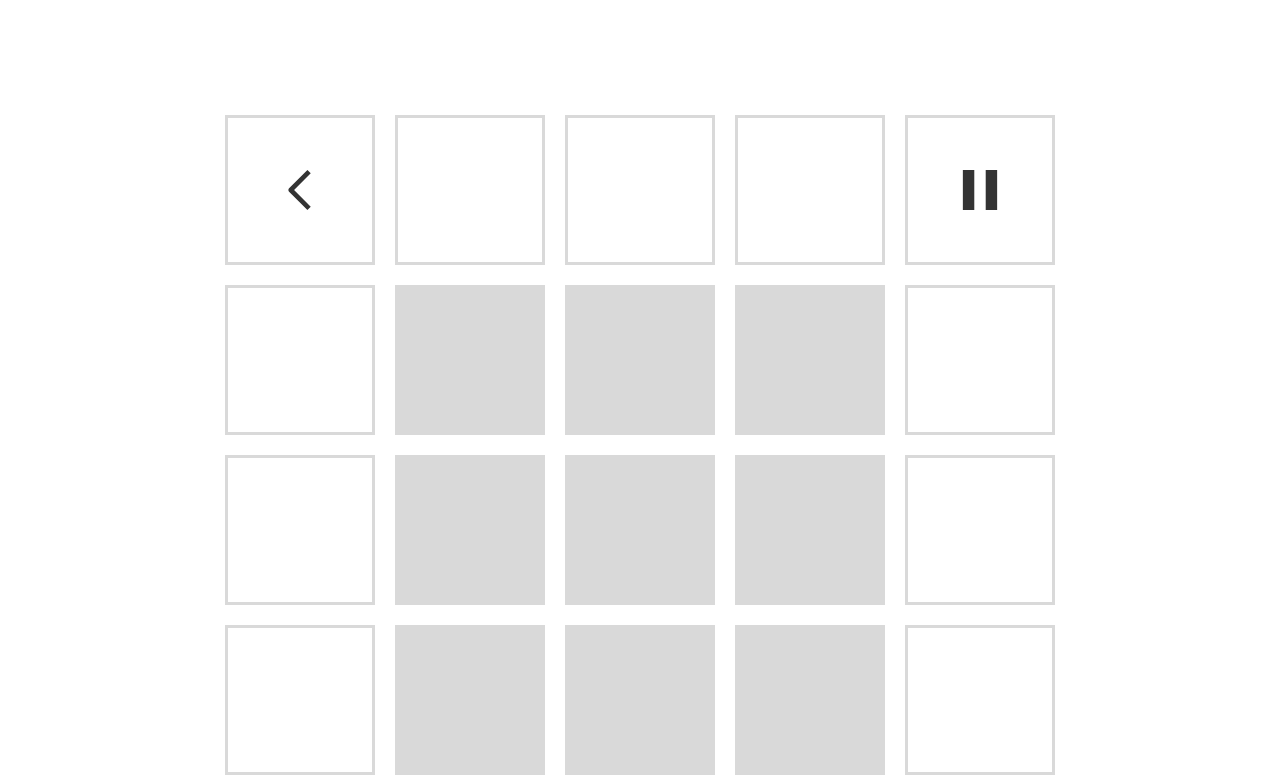
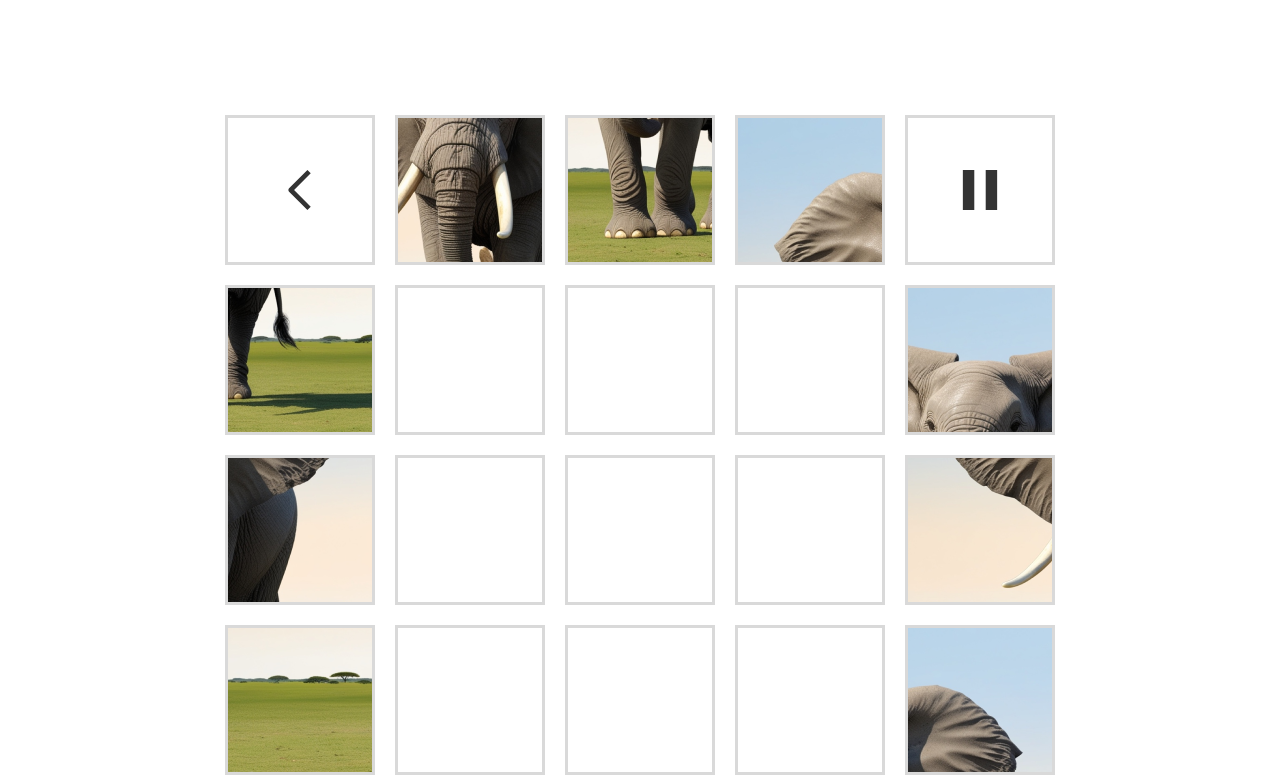
Before and after one commit to fnfn0901/HCI-EyeTrackPuzzle-Frontend, a plain HTML site: page GameView.html in a window 1280 px wide. Shown: the part 159-934 px from the top of the page. Drawn offline with Linux system fonts and the light colour scheme.

Commit message:
fix: 수정된 버전의 UI 완성

```diff
--- a/GameView.html
+++ b/GameView.html
@@ -24,31 +24,31 @@
             <div class="grid-item back-button">
                 <img src="images/Back.svg" alt="Back" onclick="goBack()">
             </div>
-            <div class="grid-item"></div>
-            <div class="grid-item"></div>
-            <div class="grid-item"></div>
+            <div class="grid-item puzzle-slot"></div>
+            <div class="grid-item puzzle-slot"></div>
+            <div class="grid-item puzzle-slot"></div>
             <div class="grid-item pause-button">
                 <img src="images/Pause.svg" alt="Pause" onclick="togglePause()">
             </div>
 
             <!-- 퍼즐 담는 영역 -->
+            <div class="grid-item puzzle-slot"></div>
+            <div class="grid-item"></div>
+            <div class="grid-item"></div>
             <div class="grid-item"></div>
             <div class="grid-item puzzle-slot"></div>
-            <div class="grid-item puzzle-slot"></div>
+
             <div class="grid-item puzzle-slot"></div>
             <div class="grid-item"></div>
-
+            <div class="grid-item"></div>
             <div class="grid-item"></div>
             <div class="grid-item puzzle-slot"></div>
-            <div class="grid-item puzzle-slot"></div>
+
             <div class="grid-item puzzle-slot"></div>
             <div class="grid-item"></div>
-
+            <div class="grid-item"></div>
             <div class="grid-item"></div>
             <div class="grid-item puzzle-slot"></div>
-            <div class="grid-item puzzle-slot"></div>
-            <div class="grid-item puzzle-slot"></div>
-            <div class="grid-item"></div>
         </div>
 
         <!-- 성공/실패 버튼 -->
--- a/js/gameview.js
+++ b/js/gameview.js
@@ -106,11 +106,25 @@ window.onload = () => {
     alertBox.style.display = 'none';
     startStopwatch(); // 페이지 로드 시 타이머 시작
 
-    const puzzlePieces = Array.from(document.querySelectorAll('.puzzle-piece'));
-    const shuffledPieces = puzzlePieces.sort(() => Math.random() - 0.5);
+    const puzzleSlots = Array.from(document.querySelectorAll('.puzzle-slot'));
+    const images = [
+        'images/elephant01.png',
+        'images/elephant02.png',
+        'images/elephant03.png',
+        'images/elephant04.png',
+        'images/elephant05.png',
+        'images/elephant06.png',
+        'images/elephant07.png',
+        'images/elephant08.png',
+        'images/elephant09.png'
+    ];
 
-    // 퍼즐 조각 랜덤 배치
-    const gridContainer = document.querySelector('.grid-container');
-    shuffledPieces.forEach(piece => gridContainer.appendChild(piece));
+    const shuffledImages = images.sort(() => Math.random() - 0.5); // 이미지 랜덤 섞기
 
+    puzzleSlots.forEach((slot, index) => {
+        if (shuffledImages[index]) {
+            slot.style.backgroundImage = `url('${shuffledImages[index]}')`;
+            console.log(`Image set for slot ${index}: ${shuffledImages[index]}`); // 디버깅 메시지
+        }
+    });
 };
```
